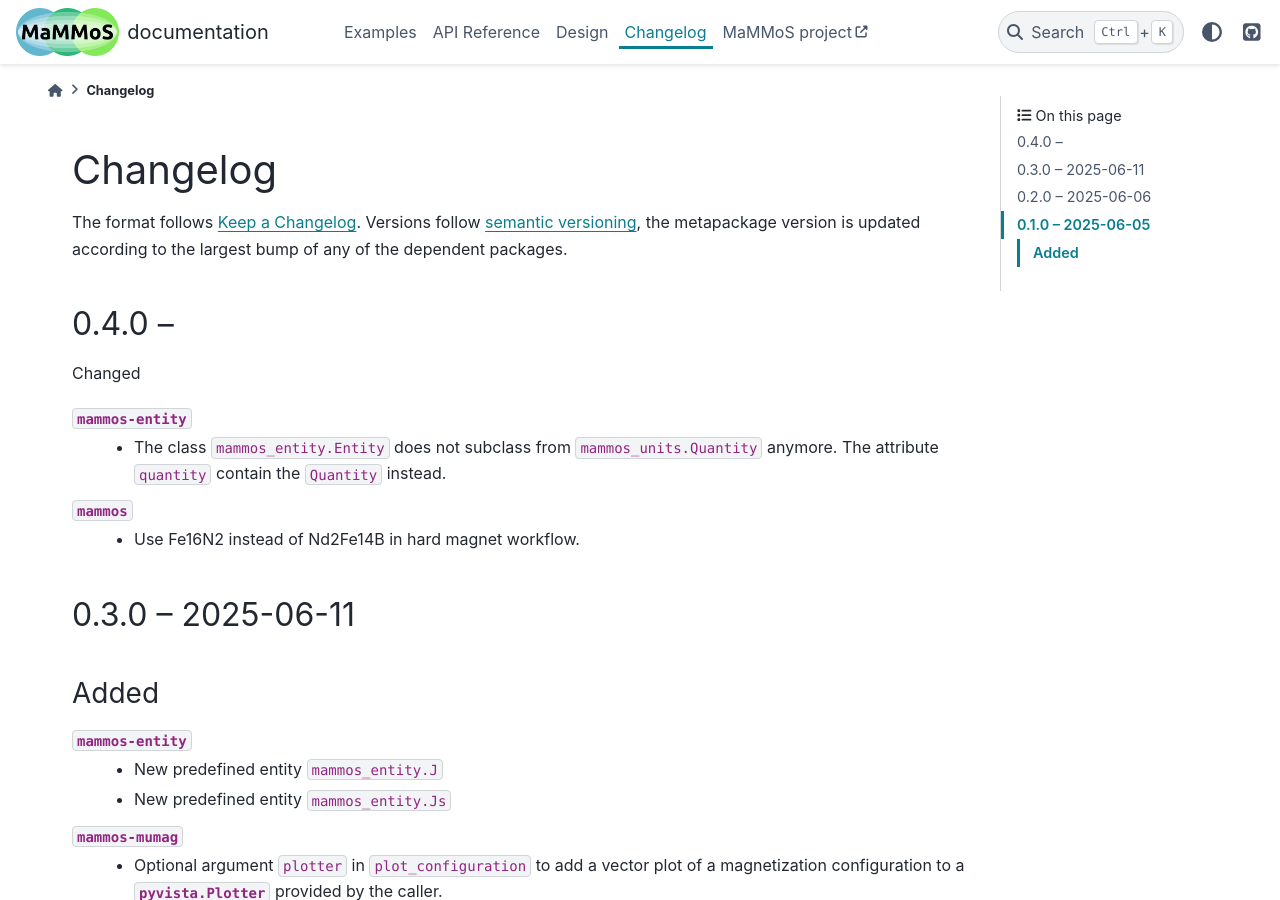
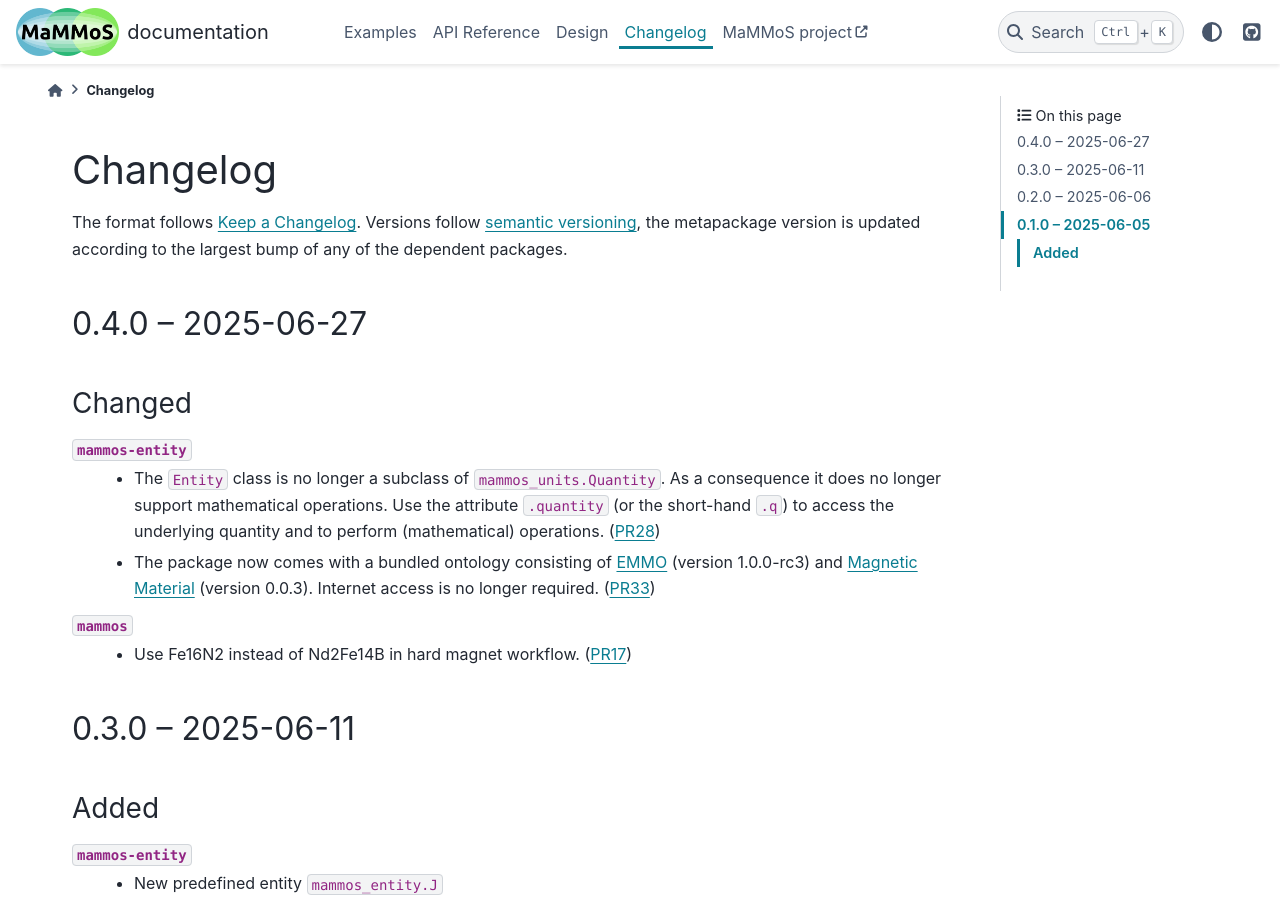
Before and after one commit to MaMMoS-project/mammos, a Sphinx documentation site: the page built from docs/source/changelog.rst, in a window 1280 px wide and 900 px high. Built offline with Sphinx 7.4.7 and the PyData theme 0.15.4, drawn with Linux system fonts in a browser that asks for light colours; pages that are not in the unit, such as notebooks, are missing from menus; the version number is read from the project's files by our own code.

Commit message:
Update changelog

```diff
--- a/docs/source/changelog.rst
+++ b/docs/source/changelog.rst
@@ -6,16 +6,26 @@ The format follows `Keep a Changelog <https://keepachangelog.com/>`__. Versions
 follow `semantic versioning <https://semver.org/>`__, the metapackage version is
 updated according to the largest bump of any of the dependent packages.
 
-0.4.0 --
-========
+0.4.0 -- 2025-06-27
+===================
 
 Changed
+-------
 
 ``mammos-entity``
-  - The class ``mammos_entity.Entity`` does not subclass from ``mammos_units.Quantity``
-    anymore. The attribute ``quantity`` contain the ``Quantity`` instead.
+  - The ``Entity`` class is no longer a subclass of ``mammos_units.Quantity``.
+    As a consequence it does no longer support mathematical operations. Use the
+    attribute ``.quantity`` (or the short-hand ``.q``) to access the underlying
+    quantity and to perform (mathematical) operations. (`PR28
+    <https://github.com/MaMMoS-project/mammos-entity/pull/28>`__)
+  - The package now comes with a bundled ontology consisting of `EMMO
+    <https://github.com/emmo-repo/EMMO>`__ (version 1.0.0-rc3) and `Magnetic
+    Material <https://github.com/MaMMoS-project/MagneticMaterialsOntology>`__
+    (version 0.0.3). Internet access is no longer required. (`PR33
+    <https://github.com/MaMMoS-project/mammos-entity/pull/33>`__)
 ``mammos``
-  - Use Fe16N2 instead of Nd2Fe14B in hard magnet workflow.
+  - Use Fe16N2 instead of Nd2Fe14B in hard magnet workflow. (`PR17
+    <https://github.com/MaMMoS-project/mammos/pull/17>`__)
 
 0.3.0 -- 2025-06-11
 ===================
```
